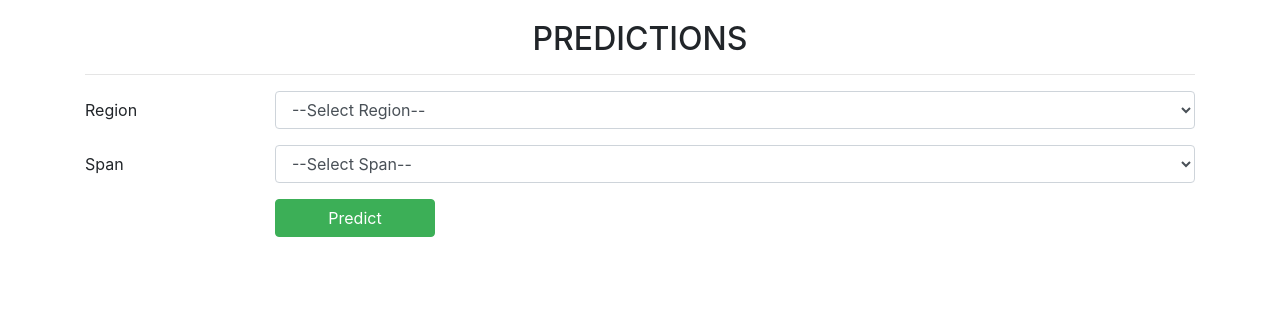
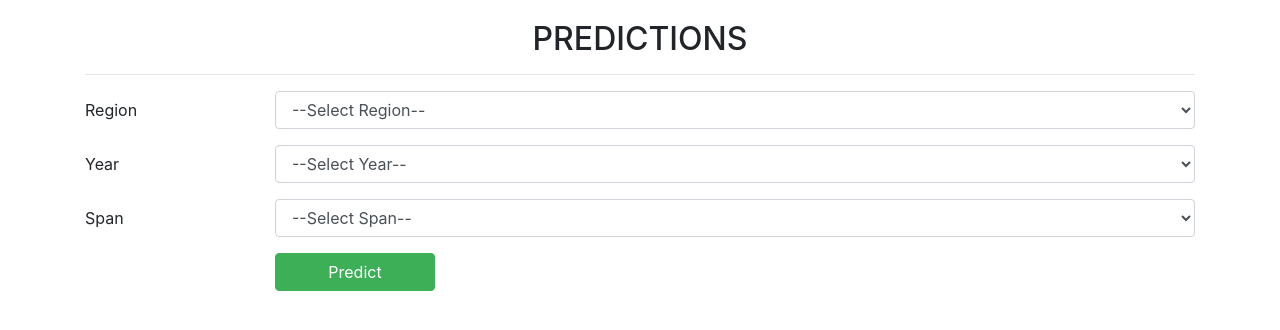
Before and after one commit to sherlyflorencia/tourismpredictions, a PHP site: page /home.php in a window 1280 px wide. Shown: the part 76-406 px from the top of the page. Run offline with PHP 8.4, Linux system fonts and the light colour scheme; the visitor is signed in with stand-in values (Sample User, id 1); data that the repository does not hold is empty; some libraries are stand-ins or nearby versions.

Commit message:
predict updated

```diff
--- a/home.php
+++ b/home.php
@@ -119,20 +119,27 @@
 			</div>
 
 			<div class="form-group row">
+				<label class="col-sm-2 col-form-label">Year</label>
+				<div class="col-sm-10">
+					<select name="year" class="form-control" >
+						<option disabled selected>--Select Year--</option>
+						<option value="1">2018</option>
+						<option value="2">2017</option>
+						<option value="3">2016</option>
+						<option value="4">2015</option>
+					</select>
+				</div>
+			</div>
+
+			<div class="form-group row">
 				<label class="col-sm-2 col-form-label">Span</label>
 				<div class="col-sm-10">
 					<select name="span" class="form-control" >
 						<option disabled selected>--Select Span--</option>
-						<option value="1">1</option>
 						<option value="2">2</option>
 						<option value="3">3</option>
 						<option value="4">4</option>
 						<option value="5">5</option>
-						<option value="6">6</option>
-						<option value="7">7</option>
-						<option value="8">8</option>
-						<option value="9">9</option>
-						<option value="10">10</option>
 					</select>
 				</div>
 			</div>
@@ -155,6 +162,7 @@
 
 			$region_name = $_POST['region_name'];
 			$span 		 = $_POST['span'];
+			$year		 = $_POST['year'];
 
 
 			echo '<table id="dataTables" class="display" cellspacing="0" width="100%">';
@@ -201,7 +209,7 @@
 				mysqli_query($conn,"TRUNCATE TABLE predict");
 			}
 
-			$insertpredict = mysqli_query($conn, "INSERT INTO predict (series,arrival) SELECT series,arrival FROM region as r RIGHT OUTER JOIN tourist as t ON r.region_id = t.region_id WHERE r.region_name = '$region_name' ORDER BY t.series DESC LIMIT 1,$span");
+			$insertpredict = mysqli_query($conn, "INSERT INTO predict (series,arrival) SELECT series,arrival FROM region as r RIGHT OUTER JOIN tourist as t ON r.region_id = t.region_id WHERE r.region_name = '$region_name' ORDER BY t.series DESC LIMIT $year,$span");
 
 			$predict = mysqli_query($conn, "SELECT arrival FROM predict ORDER BY arrival DESC");
 
@@ -243,7 +251,17 @@
 			//mencari nilai mape
 			$mape = round((($error / $now['arrival']) * 100), 2);
 
-			echo "<br>Prediction 2018: ";
+			//mengambil tahun
+			$year_output = 0;
+			$series = mysqli_query($conn, "SELECT series FROM predict LIMIT 1");
+			$series_output = mysqli_fetch_array($series);
+
+			$year_output = $series_output['series'] + 1;
+
+			//output
+			echo "<br>Year: ";
+			echo $year_output;
+			echo "<br>Prediction: ";
 			echo $wema;
 			echo "<br>Span: ";
 			echo $_POST['span'];
```
